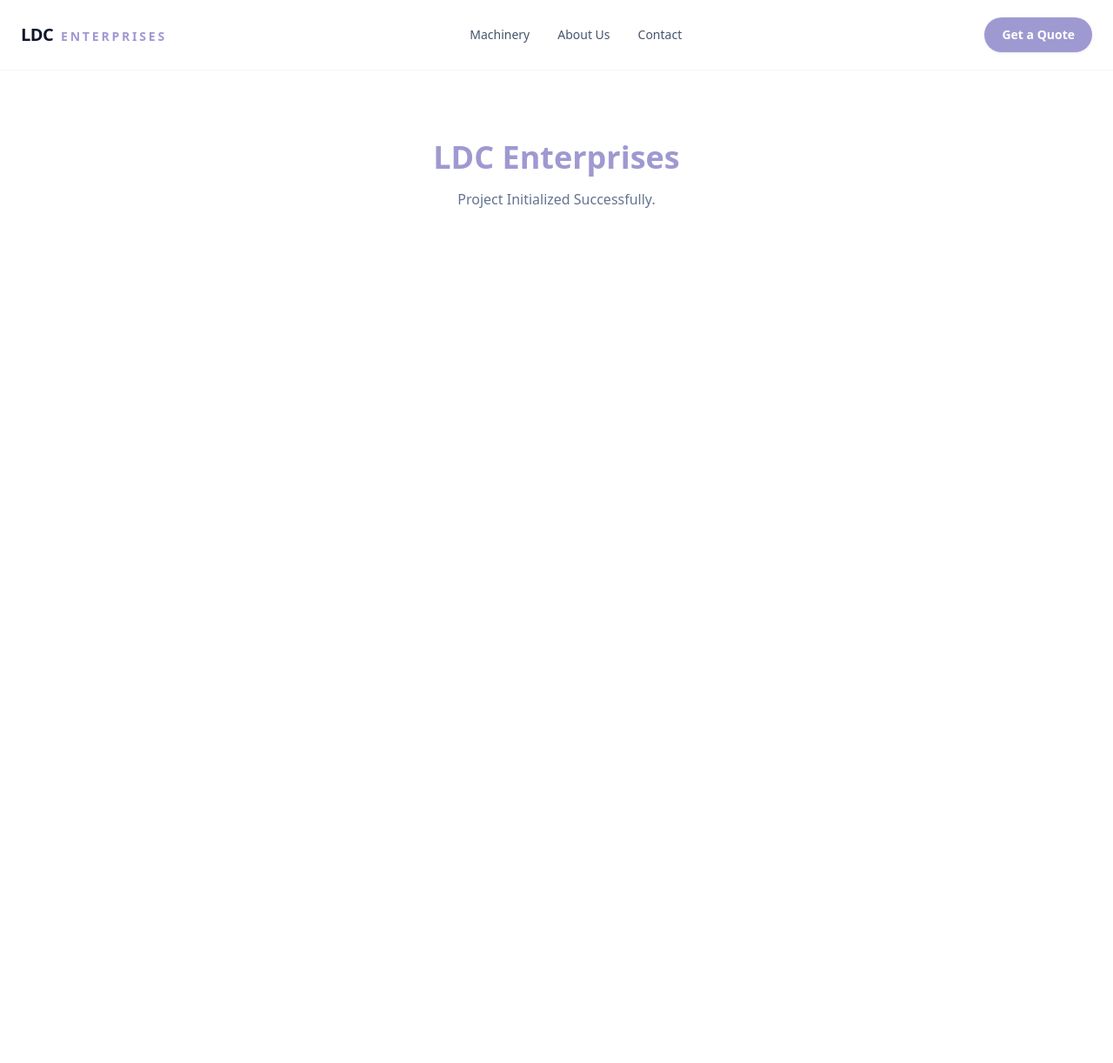
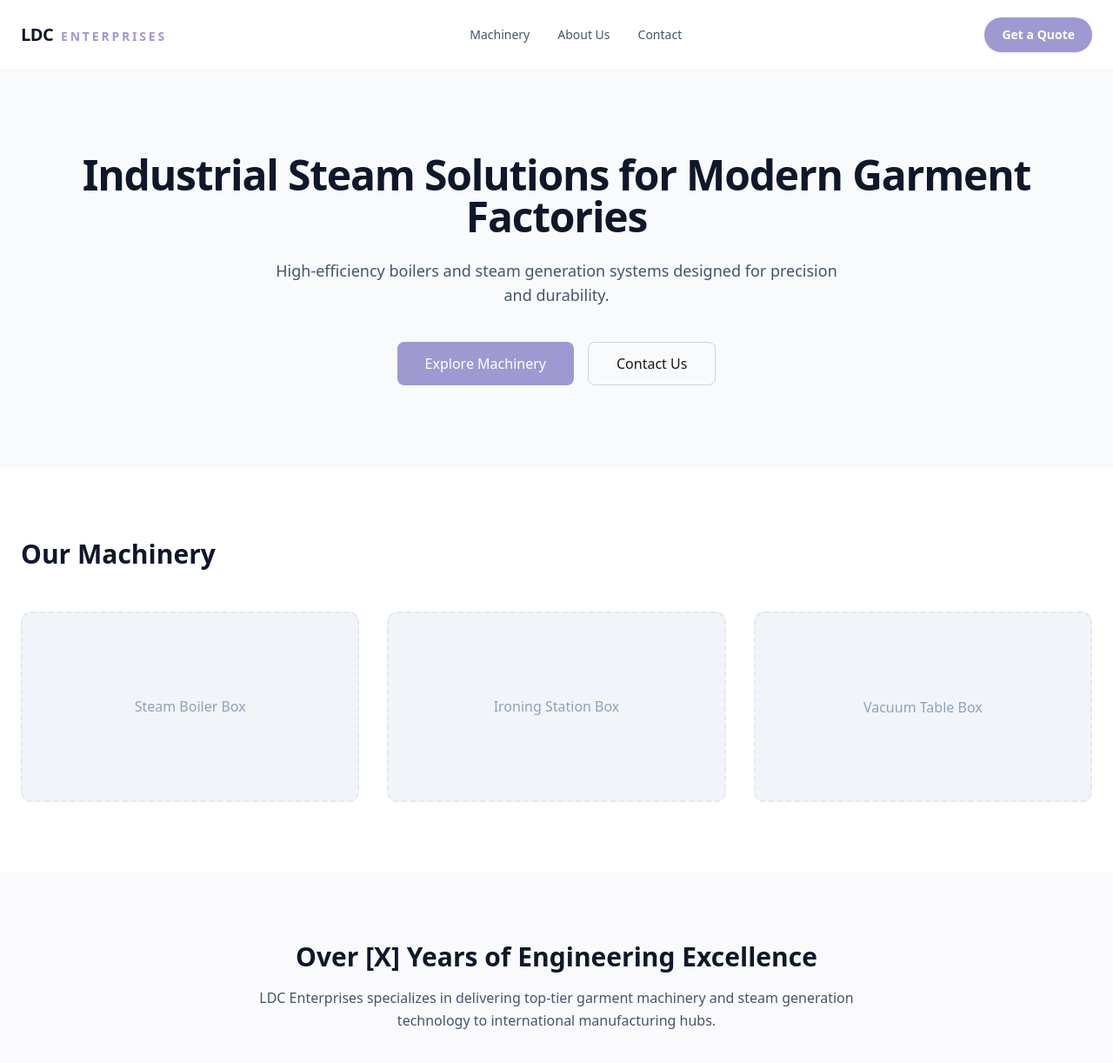
Before and after one commit to samdevtest1111/ldc-enterprises-website, a Next.js app: page / in a window 1280 px wide. Shown: the top 1222 px of the page at 87% size. Before the commit the page ends 881 px from the top, so only its background shows below. Built offline with nearby package versions, Linux system fonts and the light colour scheme.

Commit message:
feat: implement semantic homepage structure with SEO-optimized headings

```diff
--- a/src/app/page.tsx
+++ b/src/app/page.tsx
@@ -1,12 +1,55 @@
 export default function Home() {
   return (
-    <main className="min-h-screen">
-      {/* Hero section will go here */}
-      <section className="p-20 text-center">
-        <h1 className="text-4xl font-bold text-brand-purple">
-          LDC Enterprises
+    <main>
+      {/* 1. HERO SECTION (SEO: Main Heading) */}
+      <header className="py-24 px-6 text-center bg-slate-50">
+        <h1 className="text-5xl font-extrabold tracking-tight text-slate-900">
+          Industrial Steam Solutions for Modern Garment Factories
         </h1>
-        <p className="text-slate-500 mt-4">Project Initialized Successfully.</p>
+        <p className="mt-6 text-lg text-slate-600 max-w-2xl mx-auto">
+          High-efficiency boilers and steam generation systems designed for
+          precision and durability.
+        </p>
+        <div className="mt-10 flex justify-center gap-4">
+          <button className="bg-brand-purple text-white px-8 py-3 rounded-lg font-medium">
+            Explore Machinery
+          </button>
+          <button className="border border-slate-300 px-8 py-3 rounded-lg font-medium">
+            Contact Us
+          </button>
+        </div>
+      </header>
+
+      {/* 2. PRODUCT PREVIEW (SEO: Services/Products) */}
+      <section className="py-20 px-6 max-w-7xl mx-auto">
+        <h2 className="text-3xl font-bold text-slate-900 mb-12">
+          Our Machinery
+        </h2>
+        <div className="grid grid-cols-1 md:grid-cols-3 gap-8">
+          {/* We will map real data here later */}
+          <div className="aspect-video bg-slate-100 rounded-xl border-2 border-dashed border-slate-200 flex items-center justify-center text-slate-400">
+            Steam Boiler Box
+          </div>
+          <div className="aspect-video bg-slate-100 rounded-xl border-2 border-dashed border-slate-200 flex items-center justify-center text-slate-400">
+            Ironing Station Box
+          </div>
+          <div className="aspect-video bg-slate-100 rounded-xl border-2 border-dashed border-slate-200 flex items-center justify-center text-slate-400">
+            Vacuum Table Box
+          </div>
+        </div>
+      </section>
+
+      {/* 3. QUICK ABOUT (SEO: Authority) */}
+      <section className="py-20 px-6 bg-brand-purple/5">
+        <div className="max-w-3xl mx-auto text-center">
+          <h2 className="text-3xl font-bold text-slate-900">
+            Over [X] Years of Engineering Excellence
+          </h2>
+          <p className="mt-4 text-slate-600 leading-relaxed">
+            LDC Enterprises specializes in delivering top-tier garment machinery
+            and steam generation technology to international manufacturing hubs.
+          </p>
+        </div>
       </section>
     </main>
   );
```
